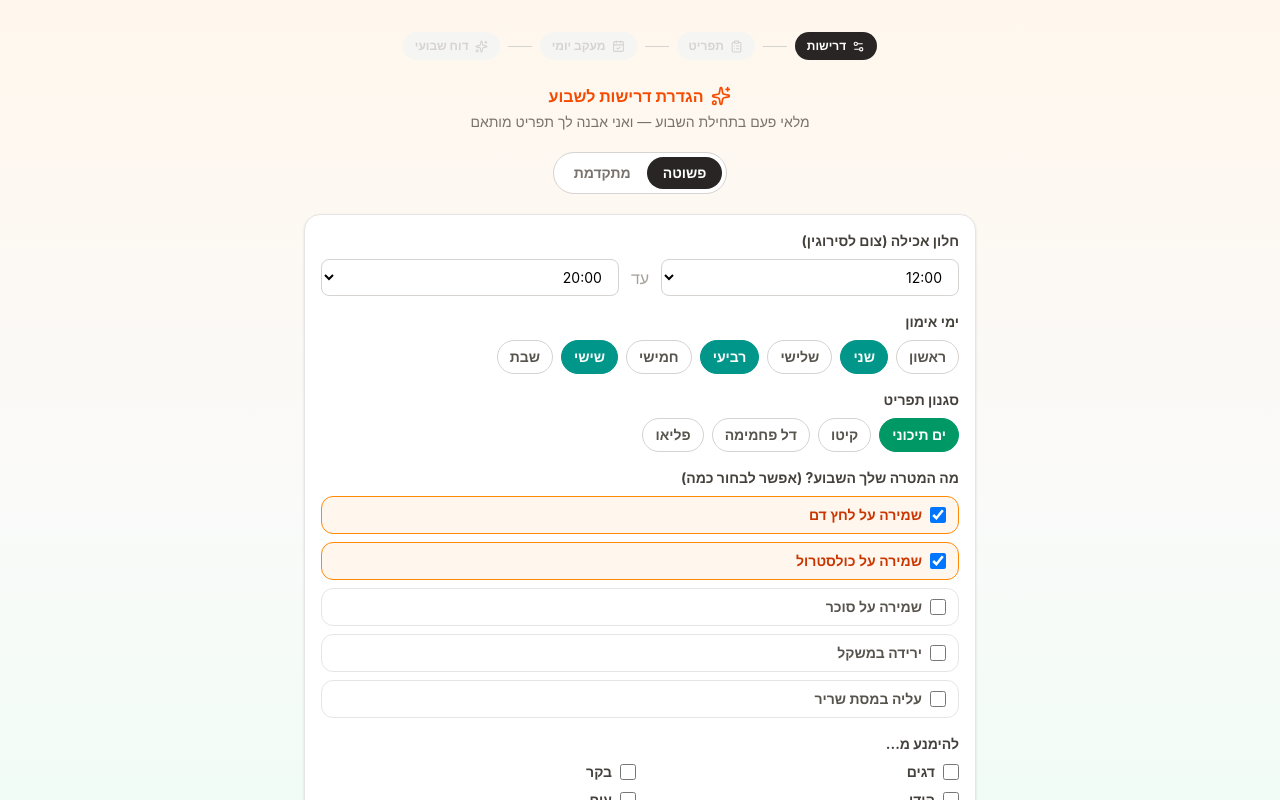
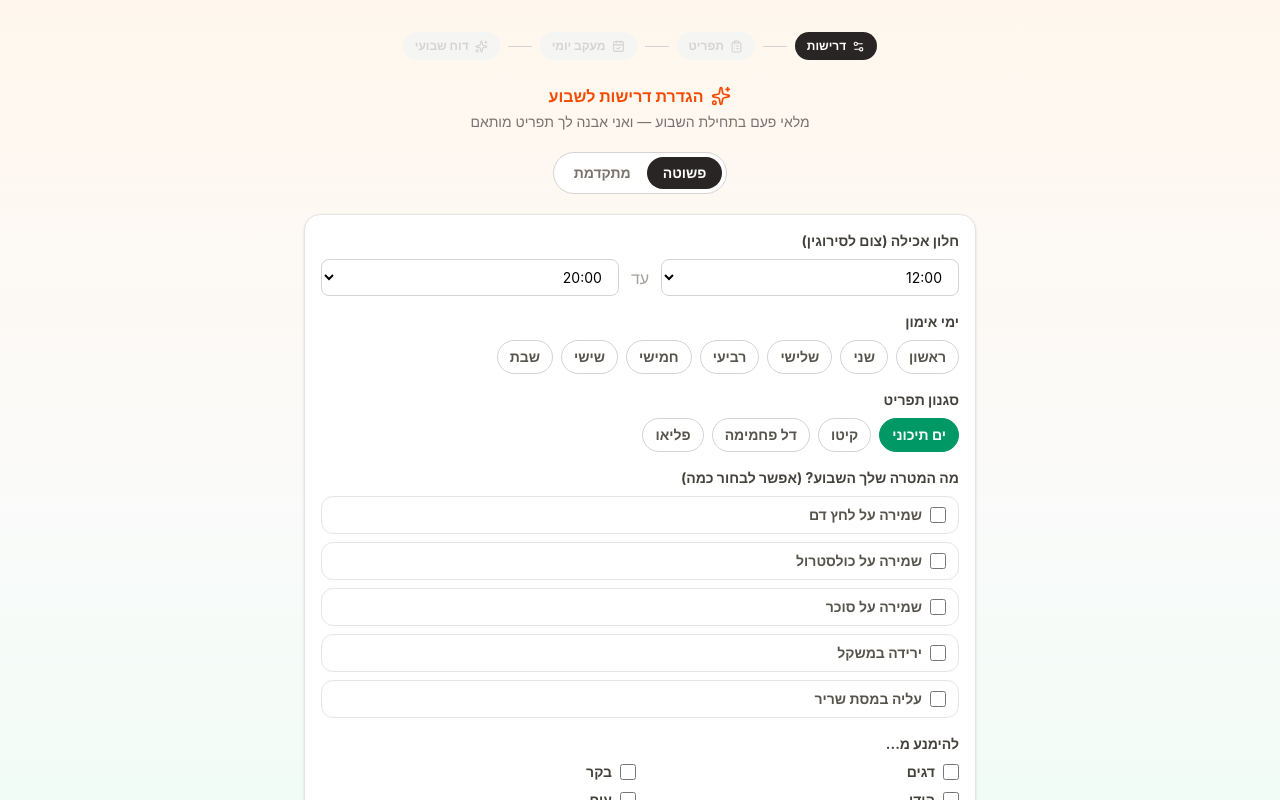
Before and after one commit to noyaShiryon/meal-planner, a React (Vite) app: page / in a window 1280 px wide. Shown: the top 800 px of the page. Built offline with nearby package versions, Linux system fonts and the light colour scheme.

Commit message:
expanded meal database, email confirmation, week-gated report

```diff
--- a/src/App.jsx
+++ b/src/App.jsx
@@ -208,12 +208,12 @@ function defaultReqForGoals(goalKeys) {
 
 const defaultRequirements = {
   mode: "simple",
-  goals: ["bp", "chol"],
+  goals: [],
   style: "mediterranean",
   eatStart: "12:00",
   eatEnd: "20:00",
-  workoutDays: ["mon", "wed", "fri"],
-  ...combineGoals(["bp", "chol"]),
+  workoutDays: [],
+  ...combineGoals([]),
   avoidFish: false,
   avoidBeef: false,
   avoidTurkey: false,
```
